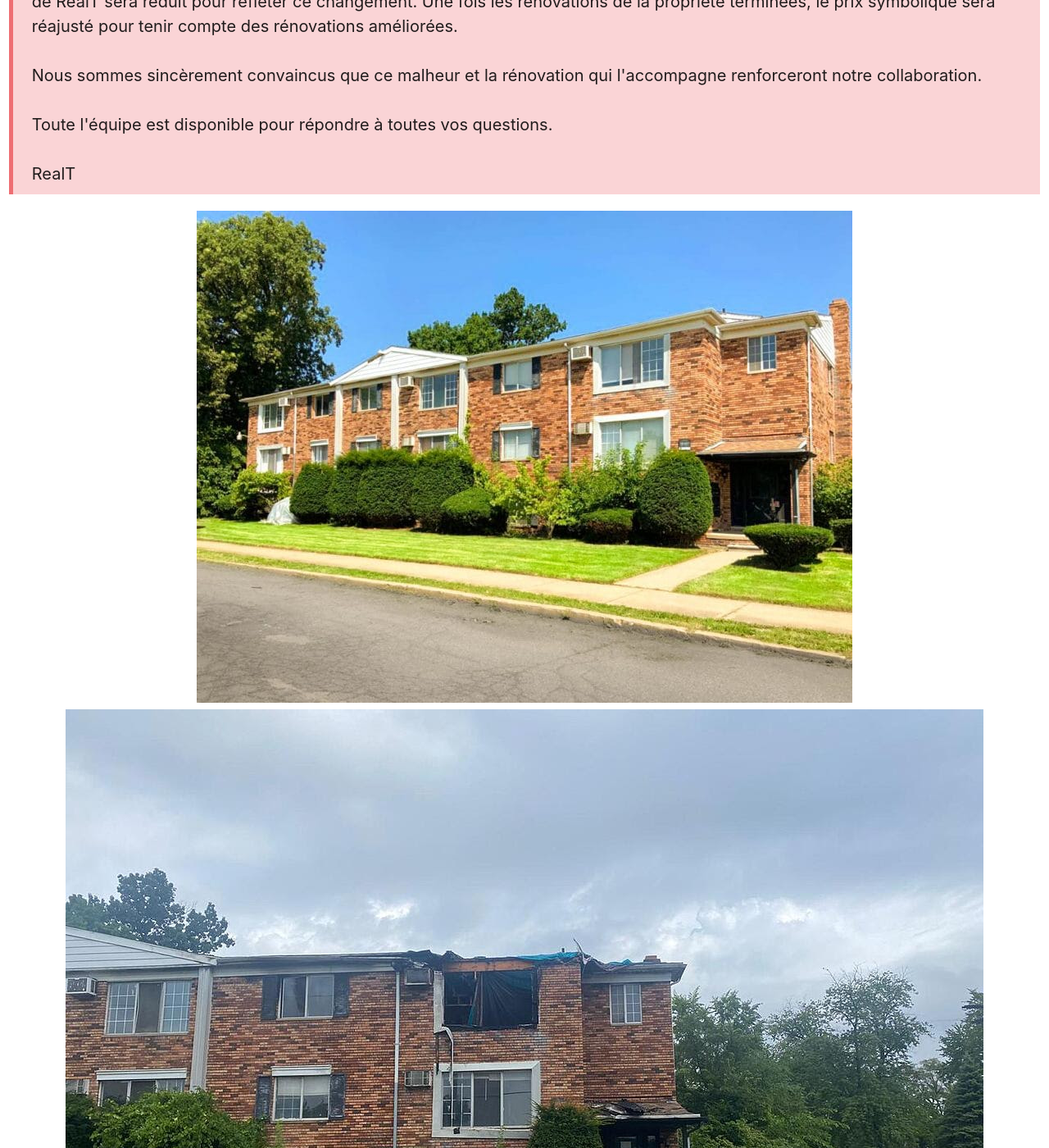
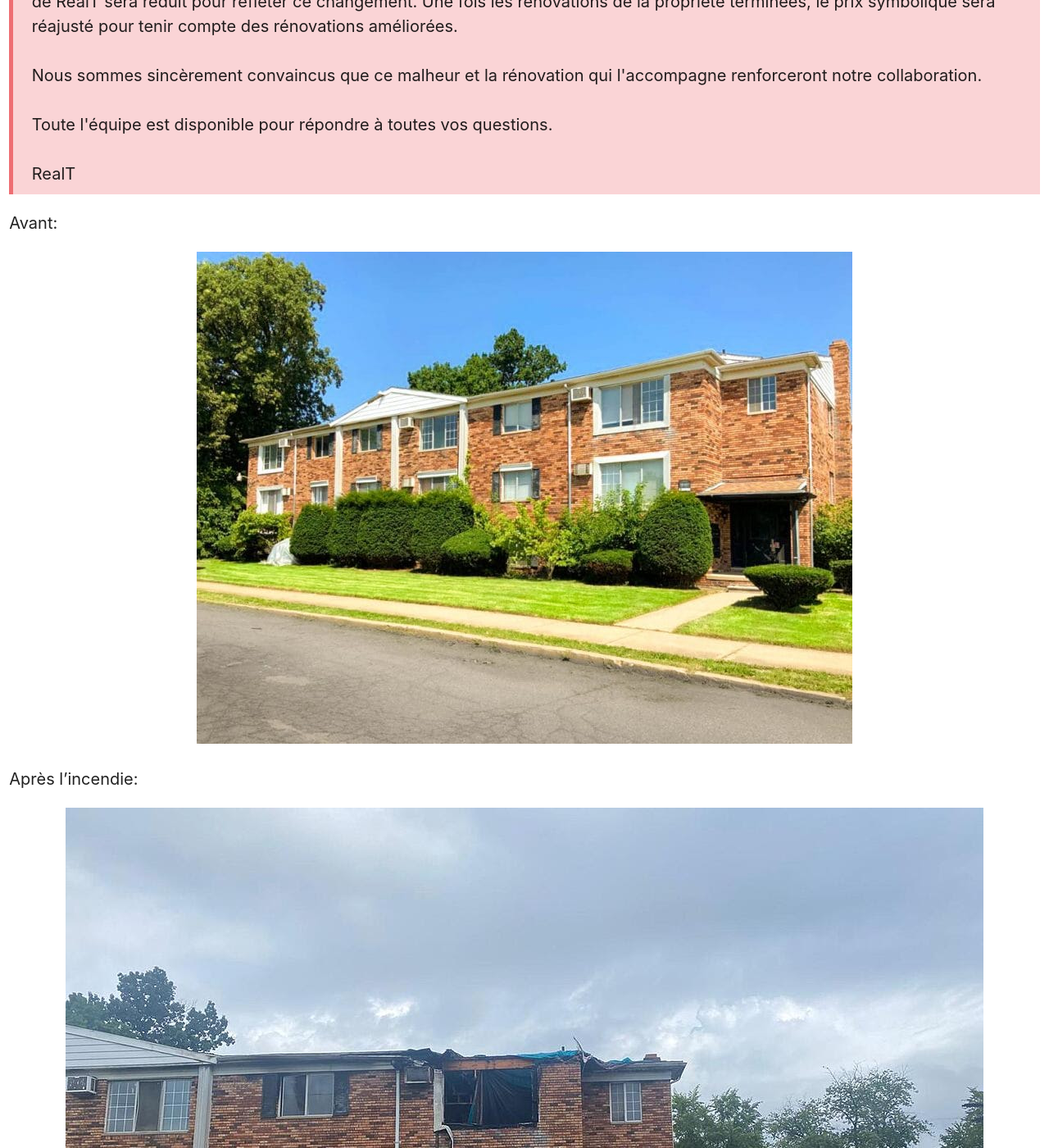
Before and after one commit to minus78/minus78.github.io, a Jekyll site: the page built from _posts/2022-10-16-RealT.markdown, in a window 1280 px wide and 1400 px high, scrolled down 4581 px. Shown: the whole window at 82% size. Built offline with Jekyll 4.4.1, drawn with Linux system fonts in a browser that asks for light colours.

Commit message:
RealT incendie

```diff
--- a/_posts/2022-10-16-RealT.markdown
+++ b/_posts/2022-10-16-RealT.markdown
@@ -90,9 +90,15 @@ Toute l'équipe est disponible pour répondre à toutes vos questions.
 RealT
 </blockquote>
 
+Avant:
 <div class="row">
     <div class="col s12" style="text-align: center;">
             <img src="/img/Fullerton.jpg" class="responsive-img" />
+    </div>
+</div>
+Après l'incendie:
+<div class="row">
+    <div class="col s12" style="text-align: center;">
             <img src="/img/FullertonIncendie.jpg" class="responsive-img" />
     </div>
 </div>
```
